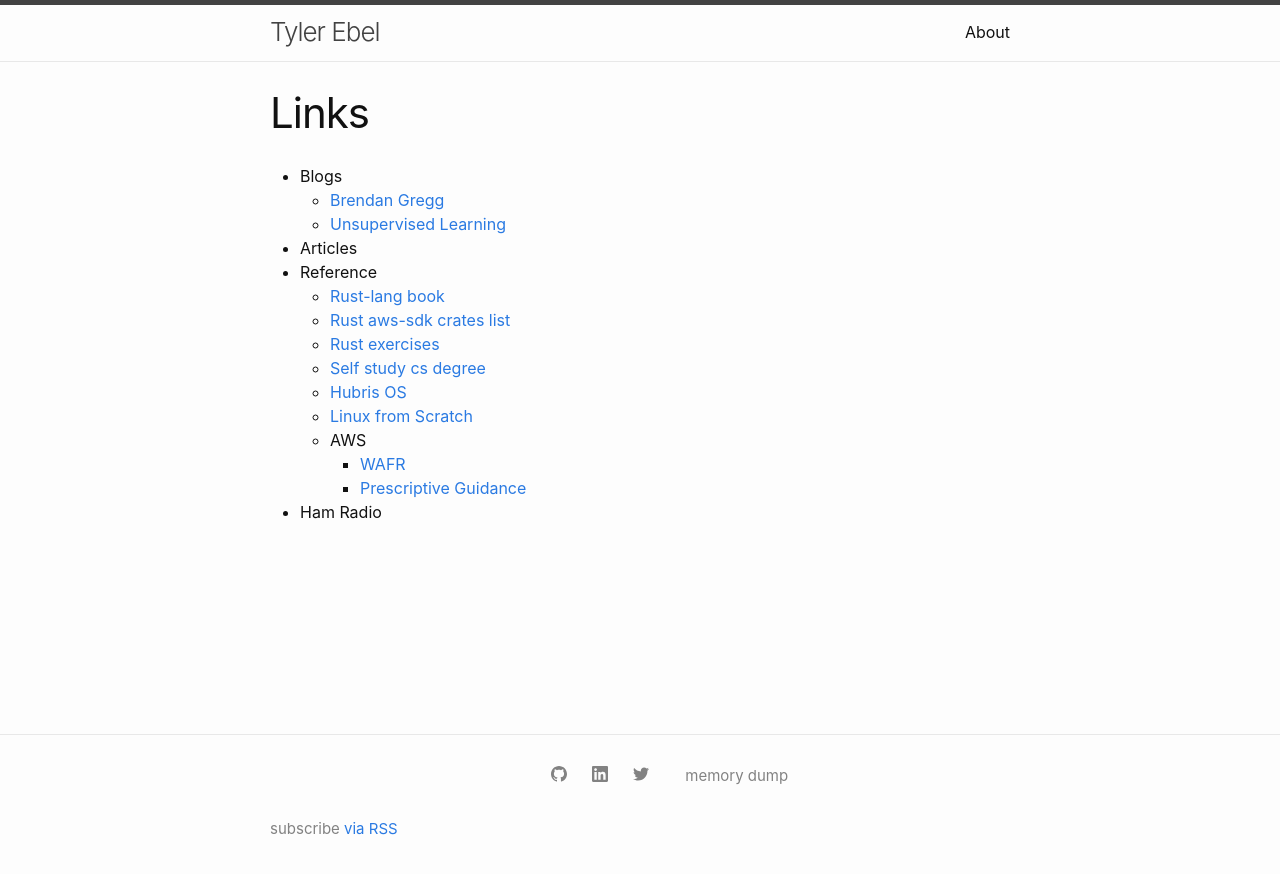
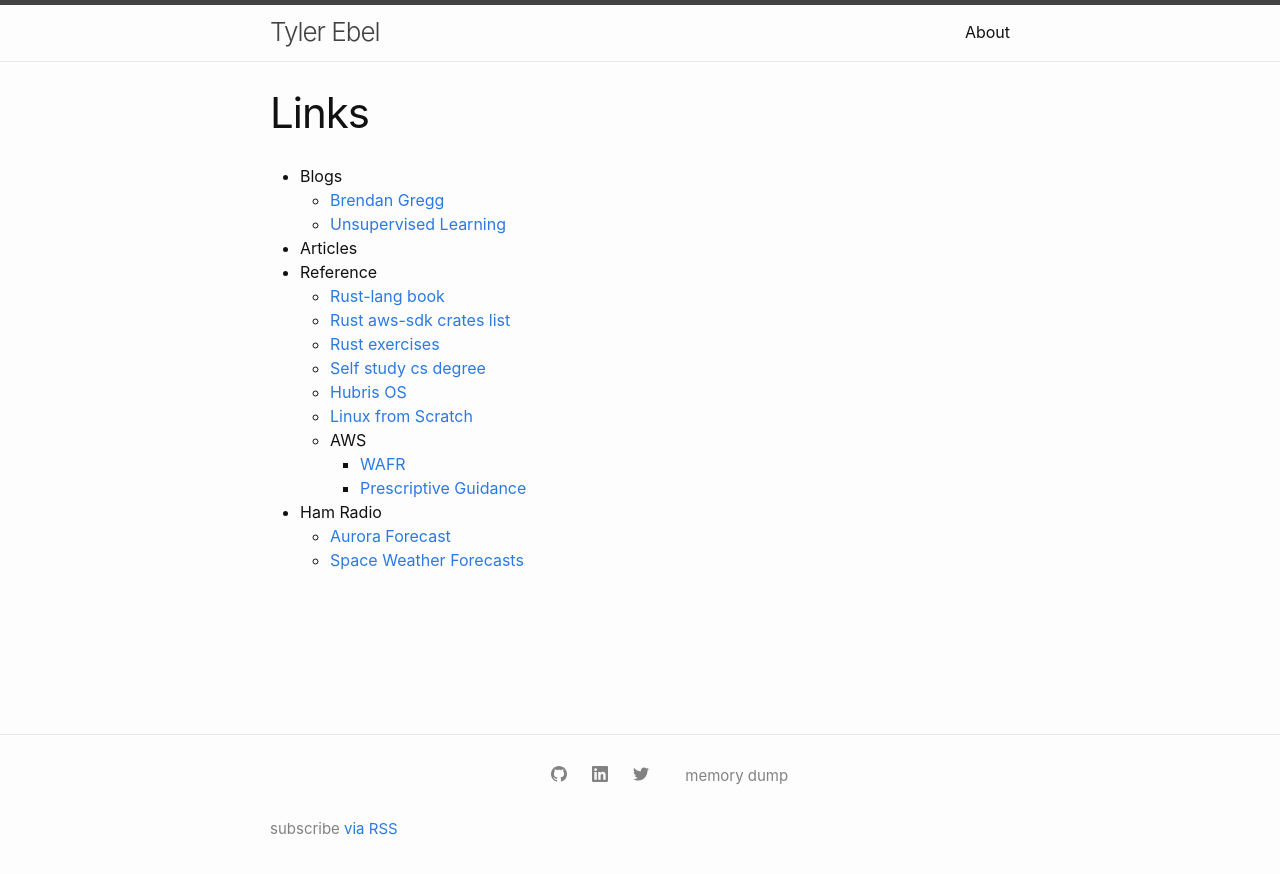
Before and after one commit to ebel/ebel.github.io, a Jekyll site: the page built from _pages/links.md, in a window 1280 px wide. Shown: the top 874 px of the page. Built offline with Jekyll 4.4.1, drawn with Linux system fonts in a browser that asks for light colours.

Commit message:
baseline links #2

```diff
--- a/_pages/links.md
+++ b/_pages/links.md
@@ -18,3 +18,5 @@ title: Links
      * [WAFR](https://docs.aws.amazon.com/wellarchitected/latest/framework/welcome.html)
      * [Prescriptive Guidance](https://aws.amazon.com/prescriptive-guidance/)
  * Ham Radio
+   * [Aurora Forecast](https://www.swpc.noaa.gov/products/aurora-30-minute-forecast)
+   * [Space Weather Forecasts](https://www.swpc.noaa.gov/forecasts)
```
